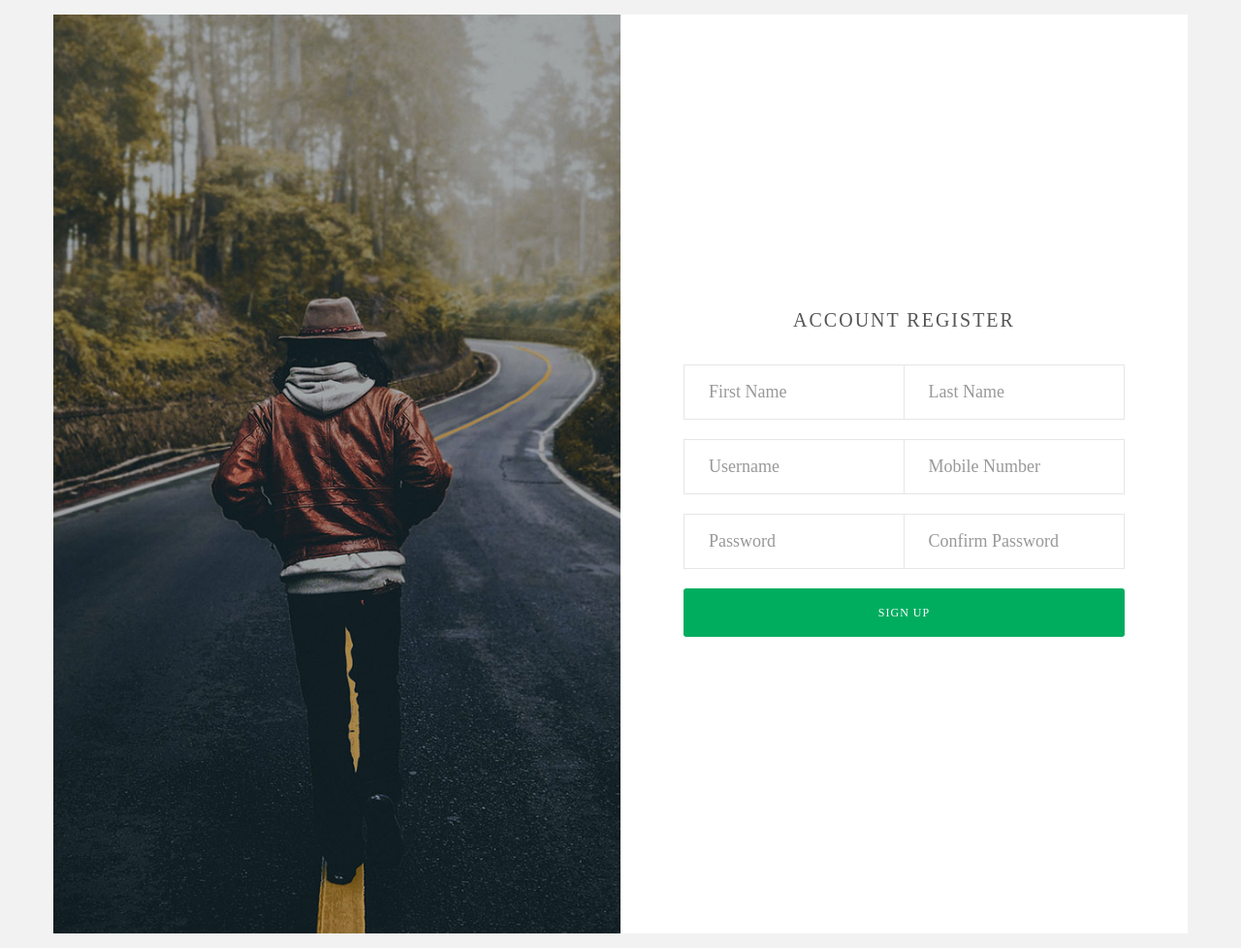
After one commit to AnshKhurana/SoC_Pool_It, a Django app: page /accounts/signup in a window 1280 px wide. The commit adds this page. Shown: the whole page at 97% size. Run offline with Django 3.2, Linux system fonts and the light colour scheme; some libraries are stand-ins or nearby versions; some web fonts are replaced.

Commit message:
created login, register, forgot pages and view along with logout view

```diff
--- /dev/null
+++ b/accounts/urls.py
@@ -0,0 +1,9 @@
+from django.urls import path
+
+from . import views
+
+urlpatterns = [
+	path('signup', views.signup, name='signup'),
+    path('forgot', views.forgot, name='forgot'),
+    path('signout', views.signout, name='signout'),
+]
--- a/accounts/views.py
+++ b/accounts/views.py
@@ -1,3 +1,56 @@
 from django.shortcuts import render
+from django.contrib import messages
+from django.contrib.auth.models import User, auth
 
 # Create your views here.
+
+def signin(request):
+    username = request.POST['username']
+    password = request.POST['pass']
+
+    user = auth.authenticate(username=username, password=password)
+
+    if user is not None:
+        auth.login(request, user)
+        return redirect('feed')
+    else:
+        messages.info(request, 'invalid credentials')
+        return redirect('/')
+
+def signup(request):
+
+    if request.method == 'POST':
+        first_name = request.POST['first_name']
+        last_name = request.POST['last_name']
+        username = request.POST['username']
+        mobile = request.POST['mobile_number']
+        password1 = request.POST['password1']
+        password2 = request.POST['password2']
+
+        if password1==password2:
+            if User.objects.filter(username=username).exists():
+                messages.info(request, 'Username taken')
+                return redirect('signup')
+            elif User.objects.filter(mobile=mobile).exists():
+                messages.info(request, 'phone number taken')
+                return redirect('signup')
+            else:
+                user = User.objects.create_user(username=username, password=password1, first_name=first_name, last_name=last_name)
+                user.save()
+                print('user created')
+                return redirect('/')
+        else:
+            messages.info(request, 'password not matching..')
+            return redirect('signup')
+
+        return redirect('/')
+
+    else:
+        return render(request,'signup.html')
+
+def signout(request):
+    auth.logout(request)
+    return redirect('/')
+
+def forgot(request):
+    return render(request, 'forgot.html')
--- a/main/urls.py
+++ b/main/urls.py
@@ -3,6 +3,5 @@ from django.urls import path
 from . import views
 
 urlpatterns = [
-	path('', views.index, name='index'),
-	path('signin', views.feed, name='signin')
+	path('', views.signin, name='signin'),
 ]
--- a/poolit/urls.py
+++ b/poolit/urls.py
@@ -19,4 +19,5 @@ from django.urls import path, include
 urlpatterns = [
     path('', include('main.urls')),
     path('admin/', admin.site.urls),
+    path('accounts/', include('accounts.urls'))
 ]
--- /dev/null
+++ b/templates/signup.html
@@ -0,0 +1,54 @@
+{% extends 'index.html' %}
+
+{% block content %}
+
+<form class="login100-form validate-form" action="signup" method="POST">
+    <span class="login100-form-title p-b-34">
+        Account Register
+    </span>
+
+    {% csrf_token %}
+
+        <div class="wrap-input100 rs1-wrap-input100 validate-input m-b-20" data-validate="Type first name">
+            <input class="input100" type="text" name="first_name" placeholder="First Name">
+            <span class="focus-input100"></span>
+        </div>
+        <div class="wrap-input100 rs2-wrap-input100 validate-input m-b-20" data-validate="Type last name">
+            <input class="input100" type="text" name="last_name" placeholder="Last Name">
+            <span class="focus-input100"></span>
+        </div>
+
+        <div class="wrap-input100 rs1-wrap-input100 validate-input m-b-20" data-validate="Type username">
+            <input id="first-name" class="input100" type="text" name="username" placeholder="Username">
+            <span class="focus-input100"></span>
+        </div>
+        <div class="wrap-input100 rs2-wrap-input100 validate-input m-b-20" data-validate="Type mobile number">
+            <input class="input100" type="number" name="mobile_number" placeholder="Mobile Number">
+            <span class="focus-input100"></span>
+        </div>
+
+        <div class="wrap-input100 rs1-wrap-input100 validate-input m-b-20" data-validate="Type password">
+            <input class="input100" type="password" name="password1" placeholder="Password">
+            <span class="focus-input100"></span>
+        </div>
+        <div class="wrap-input100 rs2-wrap-input100 validate-input m-b-20" data-validate="Type password again">
+            <input class="input100" type="password" name="password2" placeholder="Confirm Password">
+            <span class="focus-input100"></span>
+        </div>
+
+        <div class="container-login100-form-btn">
+            <button class="login100-form-btn" type="submit">
+                Sign Up
+            </button>
+        </div>
+
+    <div class="w-full text-center p-t-27 p-b-239">
+
+    </div>
+
+    <div class="w-full text-center">
+
+    </div>
+</form>
+
+{% endblock %}
```
Also changed, not shown: main/views.py (+2 -9 lines), templates/forgot.html (added, +34 -0 lines), templates/index.html (+2 -36 lines), templates/signin.html (added, +44 -0 lines).
